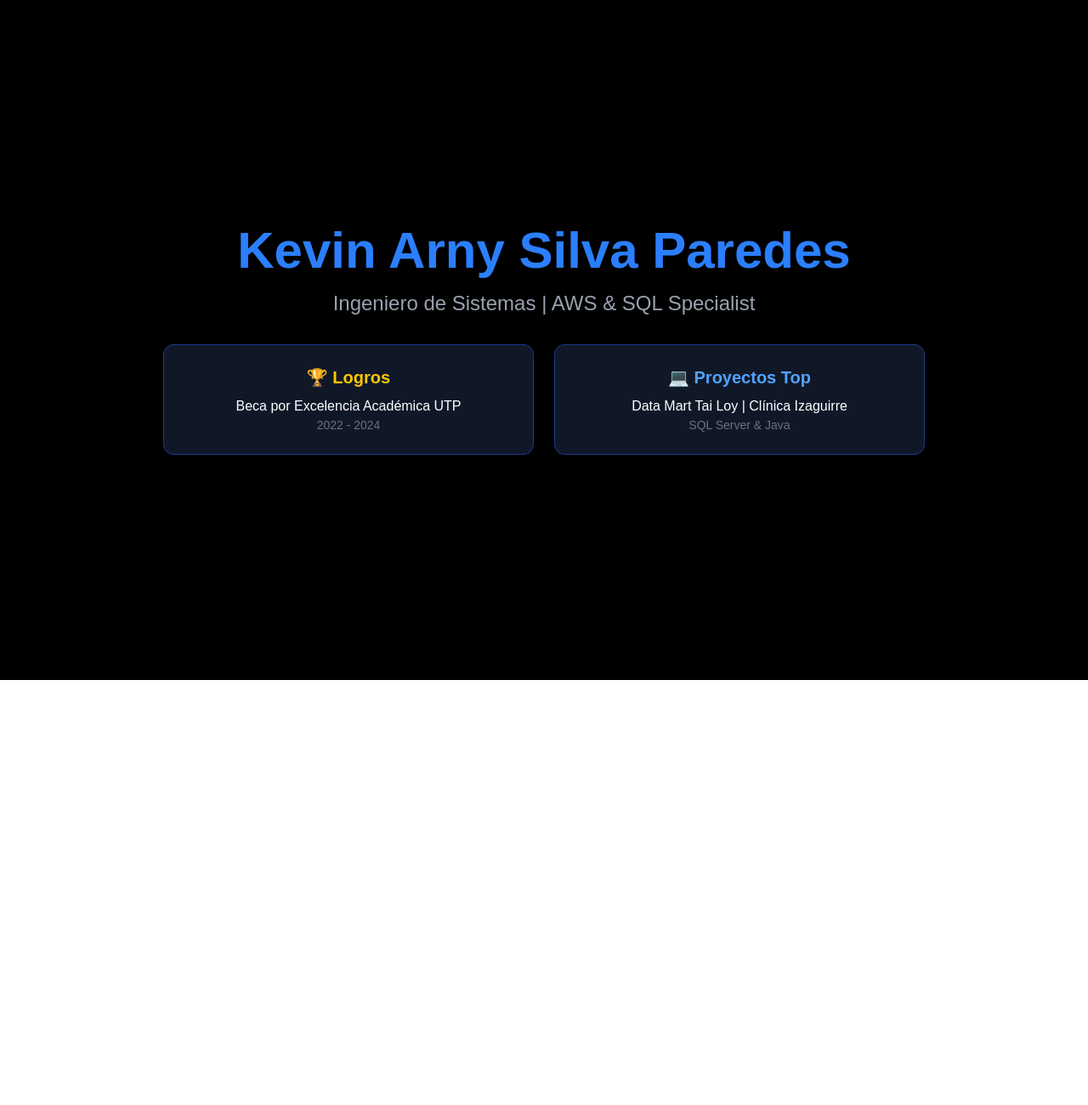
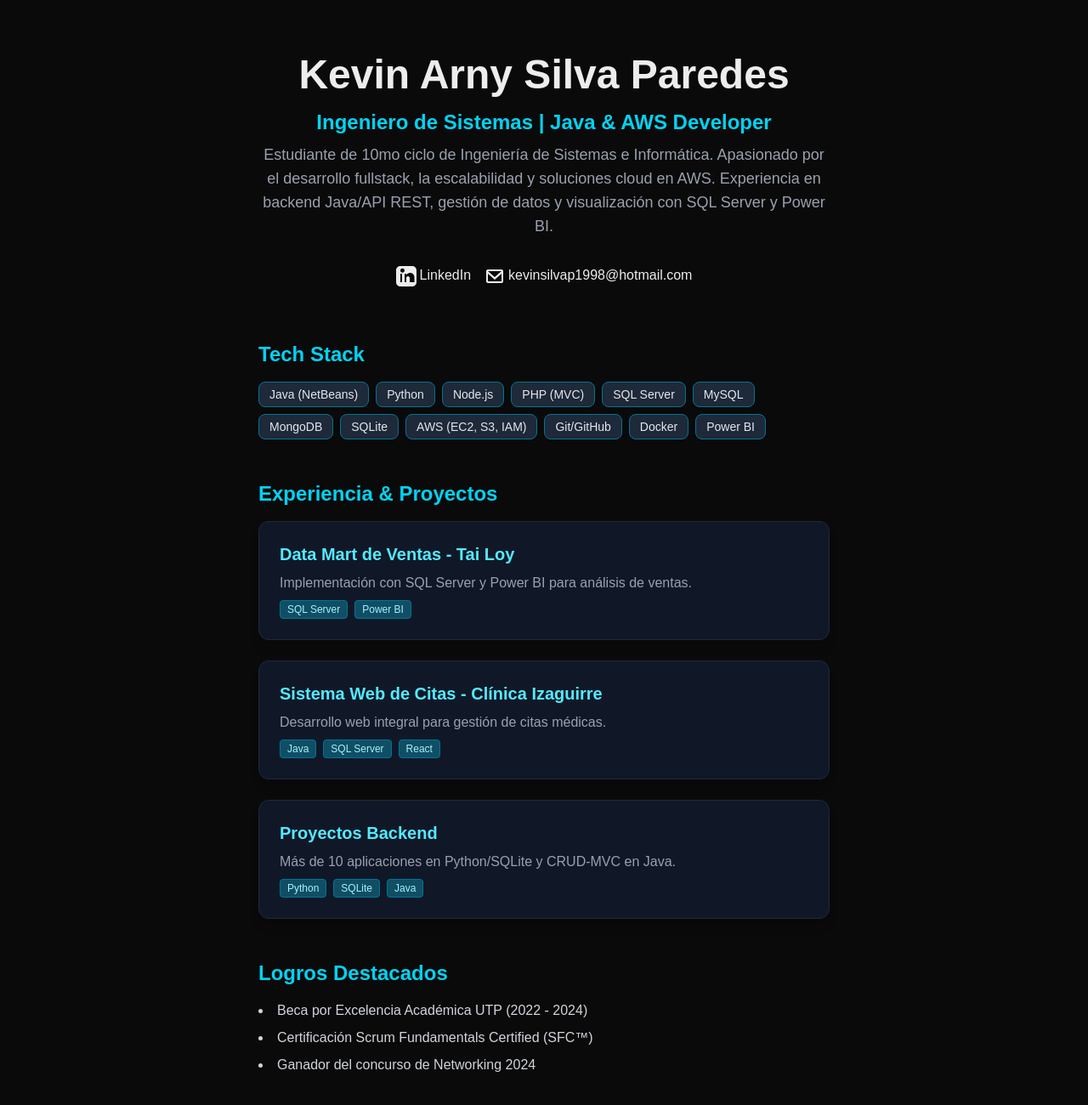
Before and after one commit to KevinPhanteRcode98/KevinPhantercode98.github.io, a Next.js app: page / in a window 1280 px wide. Shown: the top 1300 px of the page at 85% size. Before the commit the page ends 800 px from the top, so only its background shows below. Built offline with nearby package versions, Linux system fonts and the light colour scheme.

Commit message:
Versión final del portafolio con Copilot y CV

```diff
--- a/package.json
+++ b/package.json
@@ -9,6 +9,7 @@
     "lint": "eslint"
   },
   "dependencies": {
+    "framer-motion": "^12.35.1",
     "next": "16.1.6",
     "react": "19.2.3",
     "react-dom": "19.2.3"
--- a/src/app/page.tsx
+++ b/src/app/page.tsx
@@ -1,21 +1,194 @@
+import { motion } from "framer-motion";
+import Link from "next/link";
+
+const fadeIn = {
+	hidden: { opacity: 0, y: 40 },
+	visible: (i = 1) => ({
+		opacity: 1,
+		y: 0,
+		transition: {
+			delay: i * 0.15,
+			duration: 0.7,
+			ease: "easeOut",
+		},
+	}),
+};
+
+const projects = [
+	{
+		title: "Data Mart de Ventas - Tai Loy",
+		description: "Implementación con SQL Server y Power BI para análisis de ventas.",
+		tech: ["SQL Server", "Power BI"],
+	},
+	{
+		title: "Sistema Web de Citas - Clínica Izaguirre",
+		description: "Desarrollo web integral para gestión de citas médicas.",
+		tech: ["Java", "SQL Server", "React"],
+	},
+	{
+		title: "Proyectos Backend",
+		description: "Más de 10 aplicaciones en Python/SQLite y CRUD-MVC en Java.",
+		tech: ["Python", "SQLite", "Java"],
+	},
+];
+
+const skills = [
+	"Java (NetBeans)",
+	"Python",
+	"Node.js",
+	"PHP (MVC)",
+	"SQL Server",
+	"MySQL",
+	"MongoDB",
+	"SQLite",
+	"AWS (EC2, S3, IAM)",
+	"Git/GitHub",
+	"Docker",
+	"Power BI",
+];
+
 export default function Home() {
-  return (
-    <main className="flex min-h-screen flex-col items-center justify-center bg-black text-white p-24 text-center">
-      <h1 className="text-6xl font-extrabold text-blue-500 mb-4">Kevin Arny Silva Paredes</h1>
-      <p className="text-2xl text-gray-400 mb-8">Ingeniero de Sistemas | AWS & SQL Specialist</p>
+	return (
+		<main className="min-h-screen bg-[#0a0a0a] text-[#ededed] flex flex-col items-center px-4 md:px-0">
+			{/* Hero Section */}
+			<motion.section
+				initial="hidden"
+				animate="visible"
+				variants={fadeIn}
+				className="w-full max-w-2xl py-16 flex flex-col items-center"
+			>
+				<motion.h1
+					variants={fadeIn}
+					custom={1}
+					className="text-4xl md:text-5xl font-bold text-[#ededed] mb-4 text-center"
+				>
+					Kevin Arny Silva Paredes
+				</motion.h1>
+				<motion.h2
+					variants={fadeIn}
+					custom={2}
+					className="text-xl md:text-2xl font-semibold text-cyan-400 mb-2 text-center"
+				>
+					Ingeniero de Sistemas | Java & AWS Developer
+				</motion.h2>
+				<motion.p
+					variants={fadeIn}
+					custom={3}
+					className="text-base md:text-lg text-gray-400 mb-6 text-center"
+				>
+					Estudiante de 10mo ciclo de Ingeniería de Sistemas e Informática. Apasionado por el desarrollo fullstack, la escalabilidad y soluciones cloud en AWS. Experiencia en backend Java/API REST, gestión de datos y visualización con SQL Server y Power BI.
+				</motion.p>
+				<motion.div
+					variants={fadeIn}
+					custom={4}
+					className="flex gap-4 mt-2"
+				>
+					<Link href="https://linkedin.com/in/kevin-silva-paredes-936646343" target="_blank" rel="noopener noreferrer" className="hover:text-cyan-400 transition-colors">
+						<svg width="24" height="24" fill="currentColor" className="inline mr-1"><path d="M19 0H5C2.24 0 0 2.24 0 5v14c0 2.76 2.24 5 5 5h14c2.76 0 5-2.24 5-5V5c0-2.76-2.24-5-5-5zm-9 19H5V9h5v10zm-2.5-11.25c-1.38 0-2.5-1.12-2.5-2.5s1.12-2.5 2.5-2.5 2.5 1.12 2.5 2.5-1.12 2.5-2.5 2.5zm13.5 11.25h-5v-5c0-1.1-.9-2-2-2s-2 .9-2 2v5h-5V9h5v1.5c.88-1.32 2.5-2.5 4.5-2.5 2.76 0 5 2.24 5 5v6z"/></svg>
+						LinkedIn
+					</Link>
+					<a href="mailto:kevinsilvap1998@hotmail.com" className="hover:text-cyan-400 transition-colors">
+						<svg width="24" height="24" fill="currentColor" className="inline mr-1"><path d="M20 4H4c-1.1 0-2 .9-2 2v12c0 1.1.9 2 2 2h16c1.1 0 2-.9 2-2V6c0-1.1-.9-2-2-2zm0 2v.01L12 13 4 6.01V6h16zm-16 12V8.99l8 6.99 8-6.99V18H4z"/></svg>
+						kevinsilvap1998@hotmail.com
+					</a>
+				</motion.div>
+			</motion.section>
 
-      <div className="grid grid-cols-1 md:grid-cols-2 gap-6 w-full max-w-4xl">
-        <div className="p-6 border border-blue-900 rounded-xl bg-gray-900">
-          <h2 className="text-xl font-bold text-yellow-400 mb-2">🏆 Logros</h2>
-          <p>Beca por Excelencia Académica UTP</p>
-          <p className="text-sm text-gray-500">2022 - 2024</p>
-        </div>
-        <div className="p-6 border border-blue-900 rounded-xl bg-gray-900">
-          <h2 className="text-xl font-bold text-blue-400 mb-2">💻 Proyectos Top</h2>
-          <p>Data Mart Tai Loy | Clínica Izaguirre</p>
-          <p className="text-sm text-gray-500">SQL Server & Java</p>
-        </div>
-      </div>
-    </main>
-  );
+			{/* Skills Section */}
+			<motion.section
+				initial="hidden"
+				whileInView="visible"
+				viewport={{ once: true, amount: 0.2 }}
+				variants={fadeIn}
+				className="w-full max-w-2xl mb-12"
+			>
+				<motion.h3
+					variants={fadeIn}
+					custom={1}
+					className="text-2xl font-semibold text-cyan-400 mb-4"
+				>
+					Tech Stack
+				</motion.h3>
+				<motion.ul
+					variants={fadeIn}
+					custom={2}
+					className="flex flex-wrap gap-2"
+				>
+					{skills.map((skill, i) => (
+						<motion.li
+							key={skill}
+							variants={fadeIn}
+							custom={i + 1}
+							className="px-3 py-1 bg-gray-800 text-gray-200 rounded-lg text-sm shadow-sm border border-cyan-700"
+						>
+							{skill}
+						</motion.li>
+					))}
+				</motion.ul>
+			</motion.section>
+
+			{/* Projects Section */}
+			<motion.section
+				initial="hidden"
+				whileInView="visible"
+				viewport={{ once: true, amount: 0.2 }}
+				variants={fadeIn}
+				className="w-full max-w-2xl mb-12"
+			>
+				<motion.h3
+					variants={fadeIn}
+					custom={1}
+					className="text-2xl font-semibold text-cyan-400 mb-4"
+				>
+					Experiencia & Proyectos
+				</motion.h3>
+				<div className="grid gap-6">
+					{projects.map((project, i) => (
+						<motion.div
+							key={project.title}
+							variants={fadeIn}
+							custom={i + 1}
+							className="bg-gray-900 border border-gray-800 rounded-xl p-6 shadow-lg hover:shadow-cyan-700/30 transition-shadow group"
+						>
+							<h4 className="text-xl font-bold text-cyan-300 mb-2 group-hover:text-cyan-400 transition-colors">{project.title}</h4>
+							<p className="text-gray-400 mb-2">{project.description}</p>
+							<div className="flex flex-wrap gap-2 mt-2">
+								{project.tech.map((tech) => (
+									<span key={tech} className="px-2 py-0.5 bg-cyan-900 text-cyan-200 rounded text-xs border border-cyan-700">
+										{tech}
+									</span>
+								))}
+							</div>
+						</motion.div>
+					))}
+				</div>
+			</motion.section>
+
+			{/* Logros Section */}
+			<motion.section
+				initial="hidden"
+				whileInView="visible"
+				viewport={{ once: true, amount: 0.2 }}
+				variants={fadeIn}
+				className="w-full max-w-2xl mb-16"
+			>
+				<motion.h3
+					variants={fadeIn}
+					custom={1}
+					className="text-2xl font-semibold text-cyan-400 mb-4"
+				>
+					Logros Destacados
+				</motion.h3>
+				<motion.ul
+					variants={fadeIn}
+					custom={2}
+					className="list-disc list-inside text-gray-300"
+				>
+					<motion.li variants={fadeIn} custom={3} className="mb-2">Beca por Excelencia Académica UTP (2022 - 2024)</motion.li>
+					<motion.li variants={fadeIn} custom={4} className="mb-2">Certificación Scrum Fundamentals Certified (SFC™)</motion.li>
+					<motion.li variants={fadeIn} custom={5} className="mb-2">Ganador del concurso de Networking 2024</motion.li>
+				</motion.ul>
+			</motion.section>
+		</main>
+	);
 }
```
Also changed, not shown: 1 other file (tests, documents, lock files or other folders).
